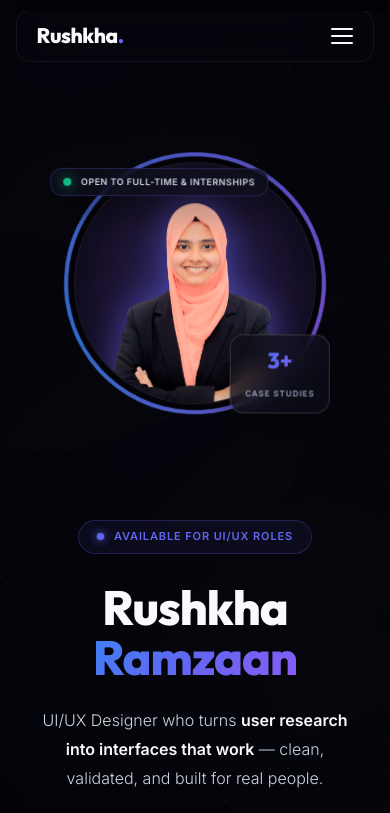
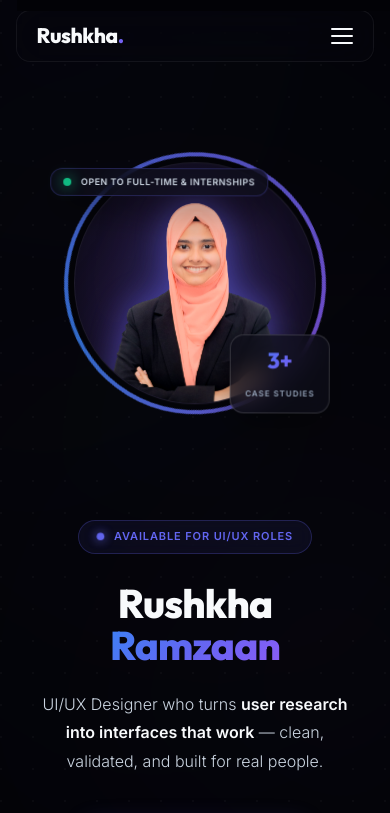
Before and after one commit to Rushkha-Ramzaan/Portfolio, a plain HTML site: page index.html in a window 390 px wide. Shown: the top 813 px of the page. Drawn offline with Linux system fonts and the light colour scheme.

Commit message:
Update style.css

```diff
--- a/assets/css/style.css
+++ b/assets/css/style.css
@@ -287,7 +287,7 @@ nav.scrolled {
 #hero {
   min-height: 100vh;
   display: grid;
-  grid-template-columns: 1.1fr 0.9fr;
+  grid-template-columns: 1.25fr 0.75fr;
   align-items: center;
   padding: calc(var(--nav-h) + 60px) 8vw 40px;
   gap: 80px;
@@ -341,12 +341,13 @@ nav.scrolled {
 
 .hero-name {
   font-family: 'Outfit', sans-serif;
-  font-size: clamp(48px, 6vw, 76px);
+  font-size: clamp(40px, 5.2vw, 68px);
   font-weight: 800;
   line-height: 1.05;
   letter-spacing: -0.02em;
   color: var(--text);
   margin-bottom: 24px;
+  white-space: nowrap;
 }
 
 .hero-name .acc {
@@ -1967,6 +1968,10 @@ footer {
     text-align: center;
   }
 
+  .hero-name {
+    white-space: normal;
+  }
+
   .hero-sub {
     margin-left: auto;
     margin-right: auto;
```
